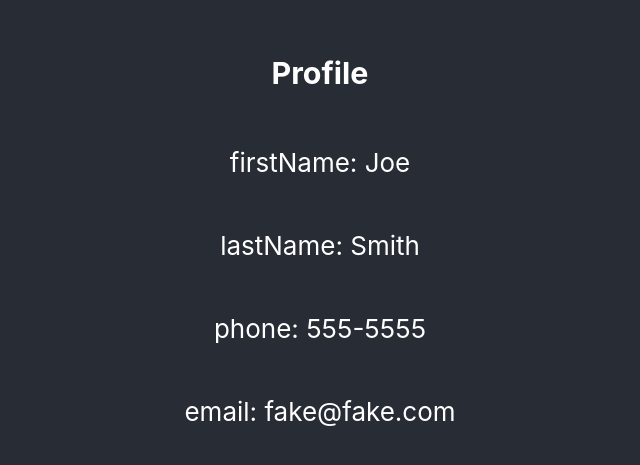
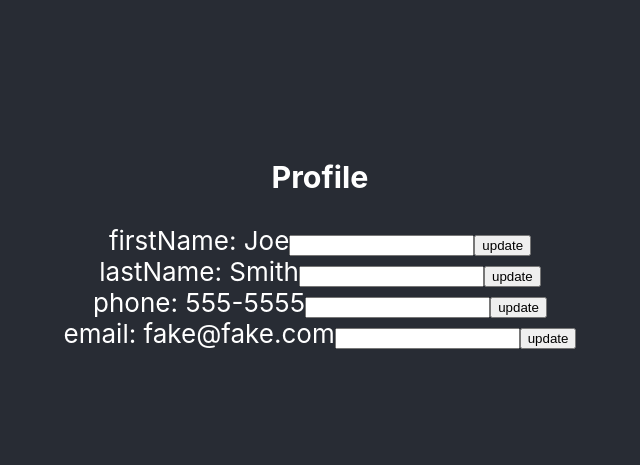
Before and after one commit to jkirk40/profile, a React (Create React App) app: page / in a window 1280 px wide. Shown: the part 161-626 px from the top of the page, without its empty margins (320-960 px from the left). Built offline with nearby package versions, Linux system fonts and the light colour scheme.

Commit message:
added input and button for updating info

```diff
--- a/src/Components/BasicField.js
+++ b/src/Components/BasicField.js
@@ -4,6 +4,7 @@ import Backend from '../Backend/Backend';
 
 export default function BasicField (props) {
     let [ info, setInfo ] = useState([]);
+    let [ input, setInput ] = useState('')
 
     useEffect(() => {
         getField();
@@ -14,9 +15,26 @@ export default function BasicField (props) {
         setInfo(result)
     }
 
+    const handleInputChange = (event) => {
+        const target = event.target;
+        setInput(target.value);
+    }
+
+    const handleClick = async () => {
+
+    }
+
     return (
         <div>
-            <p>{props.field}: {info}</p>
+            <span>{props.field}: {info}</span>
+            <span>
+                <input
+                    type="text"
+                    name={props.field}
+                    value={input}
+                    onChange={handleInputChange}/>
+                <button onClick={handleClick}>update</button>
+            </span>
         </div>
     )
 }
```
